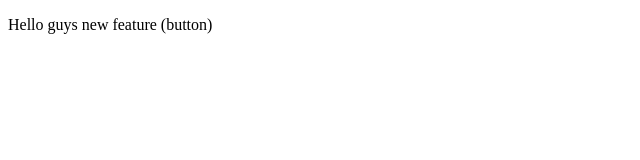
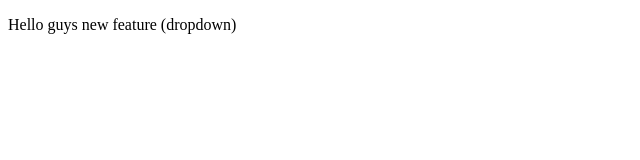
Before and after one commit to BhaveshBhardwaj/local_repo, a plain HTML site: page index.html in a window 1280 px wide. Shown: the full height of the page, 0-640 px from the left. Drawn offline with Linux system fonts and the light colour scheme.

```diff
--- a/index.html
+++ b/index.html
@@ -6,6 +6,6 @@
     <title>Document</title>
 </head>
 <body>
-    <p>Hello guys new feature (button)</p>
+    <p>Hello guys new feature (dropdown)</p>
 </body>
 </html>
```
